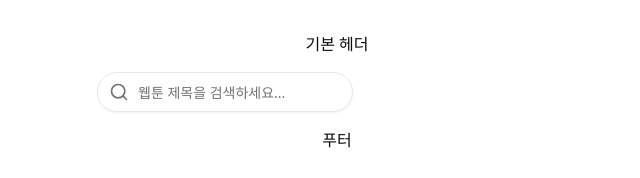
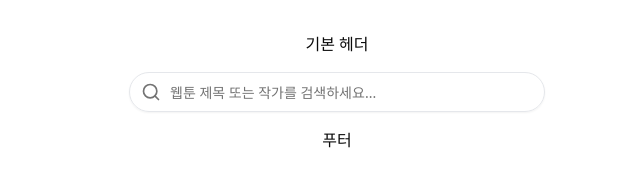
Before and after one commit to k-webtoon/k-webtoon-frontend, a React (Vite) app: page /search in a window 1280 px wide. Shown: the top 178 px of the page, without its empty margins (303-943 px from the left). Built offline with nearby package versions, Linux system fonts and the light colour scheme.

Commit message:
Refactor: 웹툰 리스트 검색바 사이즈에 맞게 수정

```diff
--- a/src/features/search/SearchBar.tsx
+++ b/src/features/search/SearchBar.tsx
@@ -23,22 +23,22 @@ const SearchBar = () => {
   }, [query, setResults]);
 
   return (
-    <div className="relative max-w-lg mx-auto p-4">
+    <div className="relative max-w-md mx-auto p-4">
       {/* 검색 입력창 */}
-      <div className="relative">
+      <div className="relative w-full">
         <Input
           type="search"
           value={query}
           onChange={(e) => setQuery(e.target.value)}
-          placeholder="웹툰 제목을 검색하세요..."
-          className="w-64 border-gray-200 focus:border-gray-300 rounded-full pl-10 pr-4 h-10 focus-visible:ring-gray-200 transition-all"
+          placeholder="웹툰 제목 또는 작가를 검색하세요..."
+          className="w-full border-gray-200 focus:border-gray-300 rounded-full pl-10 pr-4 h-10 focus-visible:ring-gray-200 transition-all"
         />
         <Search className="absolute left-3 top-2.5 h-5 w-5 text-muted-foreground" />
       </div>
 
       {/* 검색 결과 */}
       {results.length > 0 && (
-        <ul className="absolute z-10 mt-2 w-full bg-white border border-gray-300 rounded-md shadow-lg max-h-60 overflow-y-auto">
+        <ul className="mt-2 w-full bg-white border border-gray-300 rounded-md shadow-lg max-h-60 overflow-y-auto">
           {results.map((item: Webtoon) => (
             <li
               key={item.id}
@@ -47,13 +47,15 @@ const SearchBar = () => {
               <img
                 src={item.thumbnailUrl}
                 alt={item.titleName}
-                className="w-12 h-12 object-cover rounded-md mr-3"
+                className="w-10 h-10 object-cover rounded-md mr-3"
               />
-              <div>
-                <div className="text-sm font-semibold text-gray-800">
+              <div className="flex flex-col">
+                <div className="text-sm font-semibold text-gray-800 truncate">
                   {item.titleName}
                 </div>
-                <div className="text-xs text-gray-600">{item.author}</div>
+                <div className="text-xs text-gray-600 truncate">
+                  {item.author}
+                </div>
               </div>
             </li>
           ))}
```
